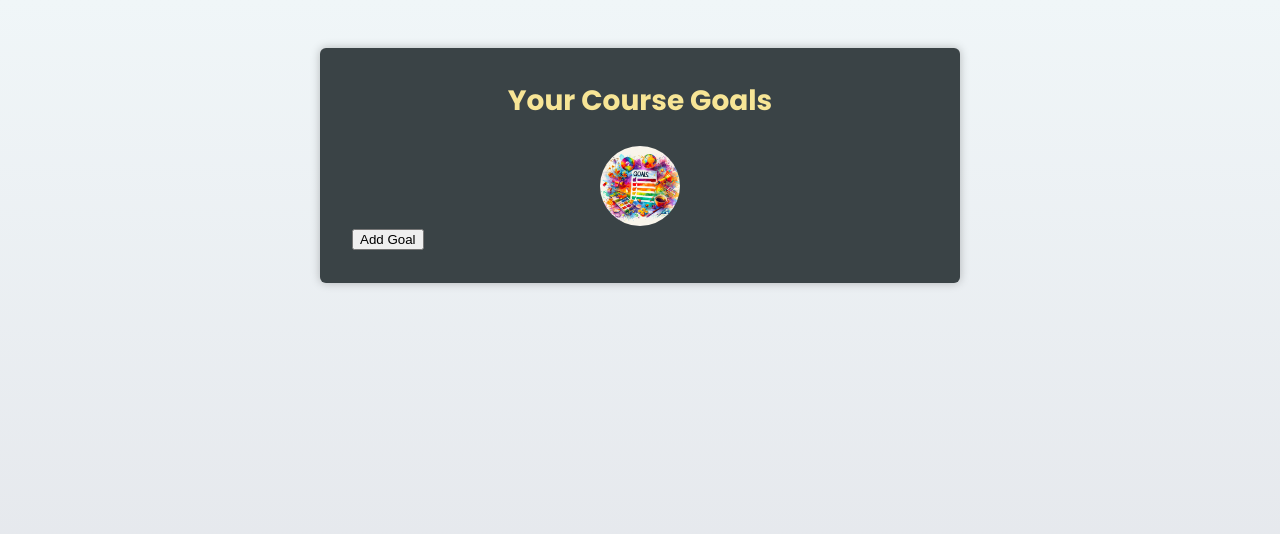
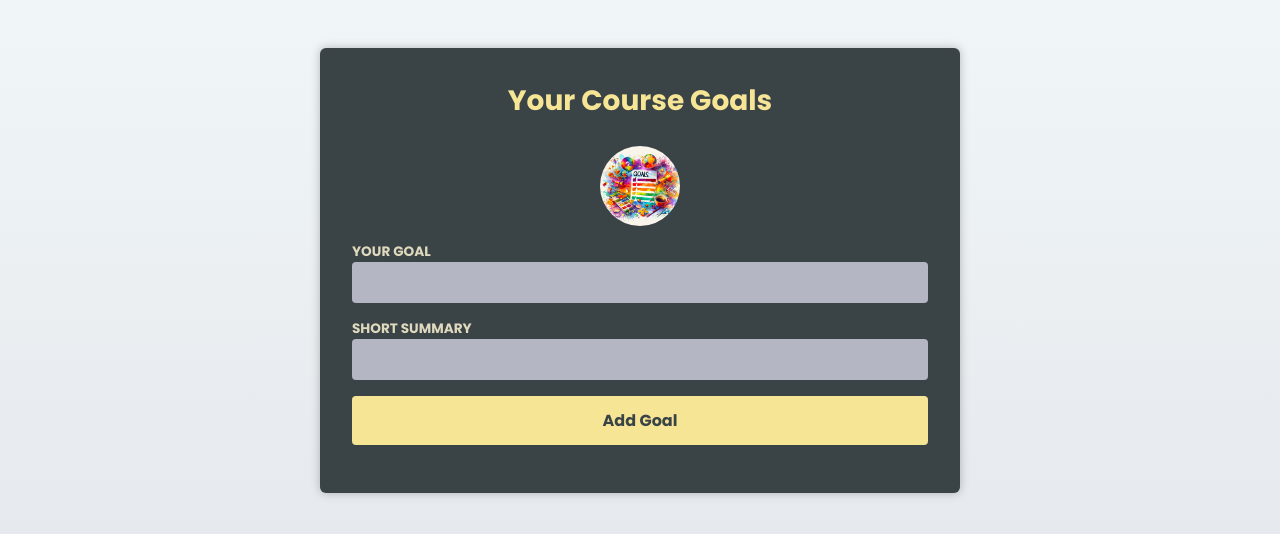
Before and after one commit to ubeydeozdmr/academind-ts-react-course, a React (Vite) app in the folder react-ts-basics/: page / in a window 1280 px wide. Shown: the top 534 px of the page. Built offline with nearby package versions, Linux system fonts and the light colour scheme.

Commit message:
Handling & Typing Events

```diff
--- a/react-ts-basics/src/App.tsx
+++ b/react-ts-basics/src/App.tsx
@@ -2,6 +2,7 @@
 
 import CourseGoalList from './components/CourseGoalList';
 import Header from './components/Header';
+import NewGoal from './components/NewGoal';
 import goalsImg from './assets/goals.jpg';
 
 export type CourseGoal = {
@@ -33,7 +34,7 @@
       <Header image={{ src: goalsImg, alt: 'A list of goals' }}>
         <h1>Your Course Goals</h1>
       </Header>
-      <button onClick={handleAddGoal}>Add Goal</button>
+      <NewGoal />
       <CourseGoalList goals={goals} onDeleteGoal={handleDeleteGoal} />
     </main>
   );
--- /dev/null
+++ b/react-ts-basics/src/components/NewGoal.tsx
@@ -0,0 +1,23 @@
+import { type FormEvent } from 'react';
+
+export default function NewGoal() {
+  function handleSubmit(event: FormEvent) {
+    event.preventDefault();
+  }
+
+  return (
+    <form onSubmit={handleSubmit}>
+      <p>
+        <label htmlFor="goal">Your goal</label>
+        <input id="goal" type="text" />
+      </p>
+      <p>
+        <label htmlFor="summary">Short summary</label>
+        <input id="summary" type="text" />
+      </p>
+      <p>
+        <button>Add Goal</button>
+      </p>
+    </form>
+  );
+}
```
